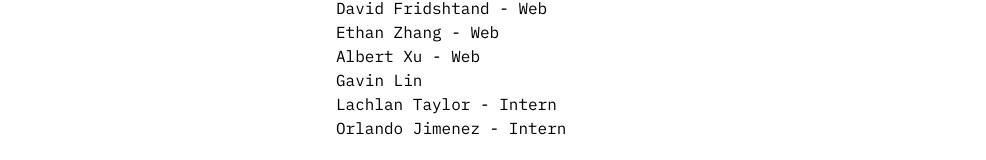
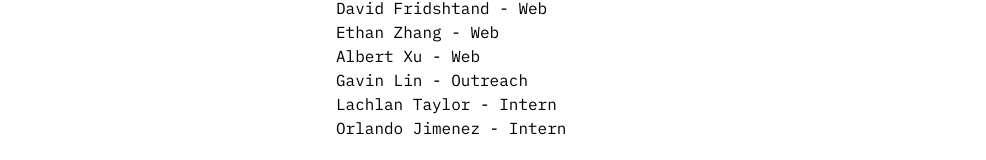
Before and after one commit to neuropathogens/university-bike-shop, a Next.js app: page /about-us in a window 1280 px wide. Shown: the part 455-615 px from the top of the page, without its empty margins (0-986 px from the left). Built offline with nearby package versions, Linux system fonts and the light colour scheme.

Commit message:
Add Gavin Lin's role (Outreach)

```diff
--- a/components/AboutUs.tsx
+++ b/components/AboutUs.tsx
@@ -11,7 +11,7 @@ const TEAM = [
   { name: "David Fridshtand", role: "Web" },
   { name: "Ethan Zhang", role: "Web" },
   { name: "Albert Xu", role: "Web" },
-  { name: "Gavin Lin", role: "" },
+  { name: "Gavin Lin", role: "Outreach" },
   { name: "Lachlan Taylor", role: "Intern" },
   { name: "Orlando Jimenez", role: "Intern" },
 ];
```
